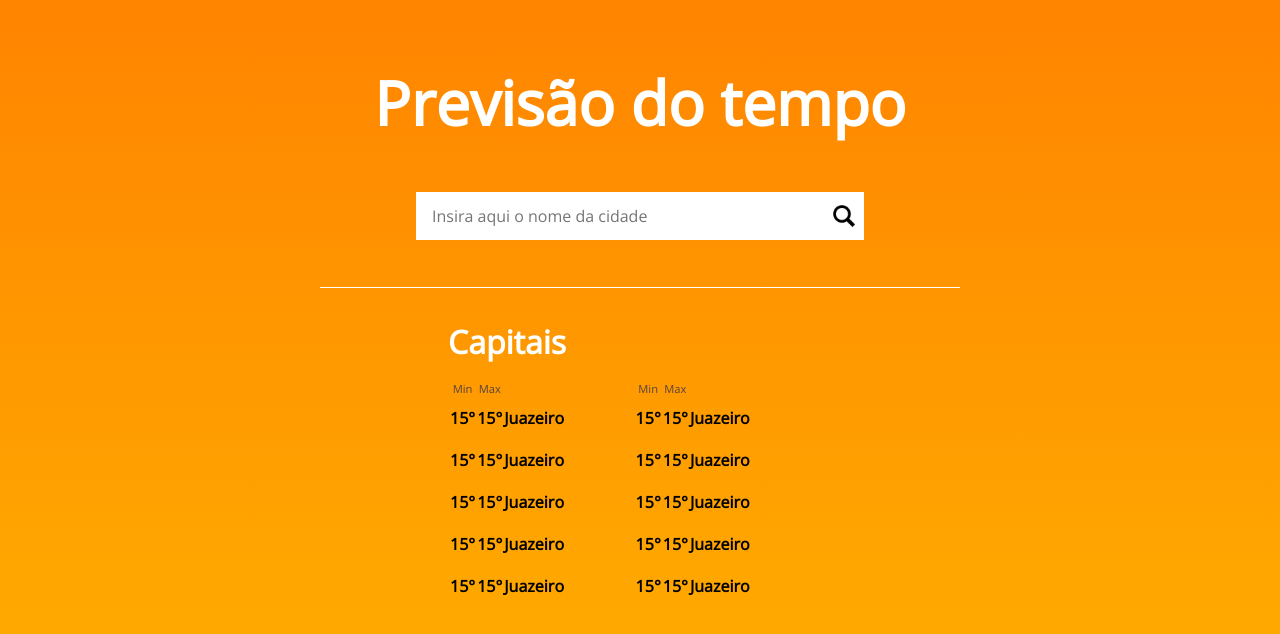
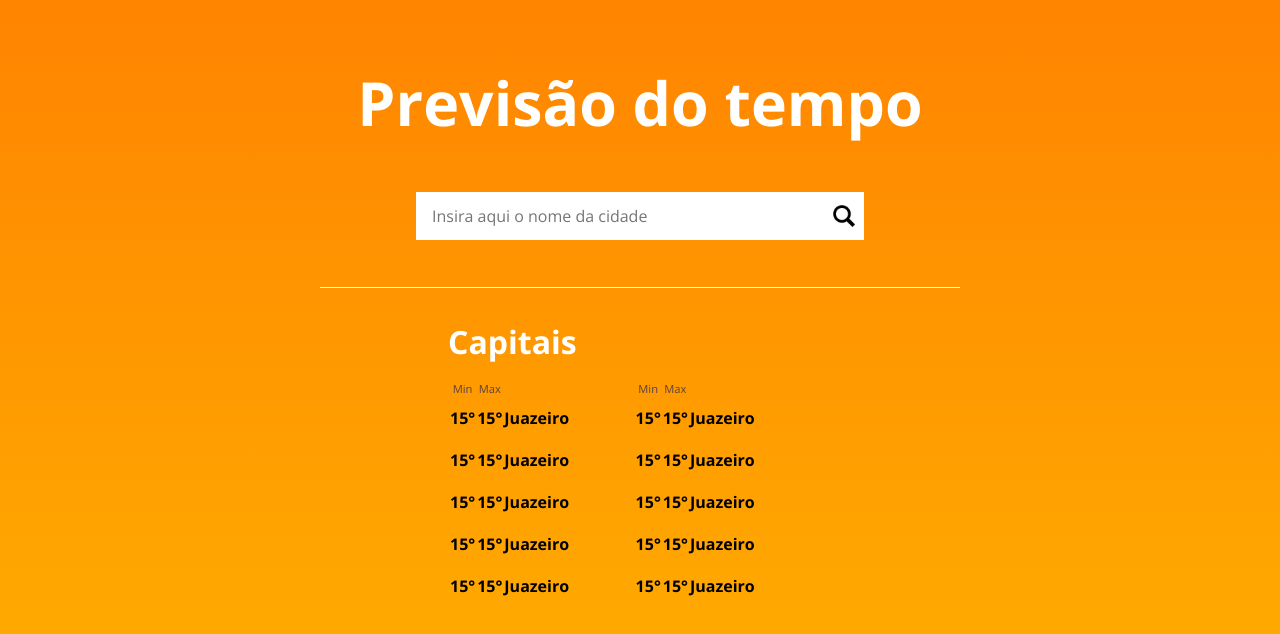
Before and after one commit to samuelsilvadev/1STi-challenge-to-study, a website: page index.html in a window 1280 px wide. Drawn offline with nearby package versions, Linux system fonts and the light colour scheme; files that its build step writes are made by us from their sources.

Commit message:
chore : change fonts
- imported better font to project

```diff
--- a/index.html
+++ b/index.html
@@ -5,7 +5,7 @@
     <meta name="viewport" content="width=device-width, initial-scale=1.0">
     <meta http-equiv="X-UA-Compatible" content="ie=edge">
     <title>Main page</title>
-    <link href="https://fonts.googleapis.com/css?family=Open+Sans" rel="stylesheet">
+    <link href="https://fonts.googleapis.com/css?family=Open+Sans:400,700" rel="stylesheet">
     <link href="./dist/css/app.css" rel="stylesheet">
 </head>
 <body>
```
